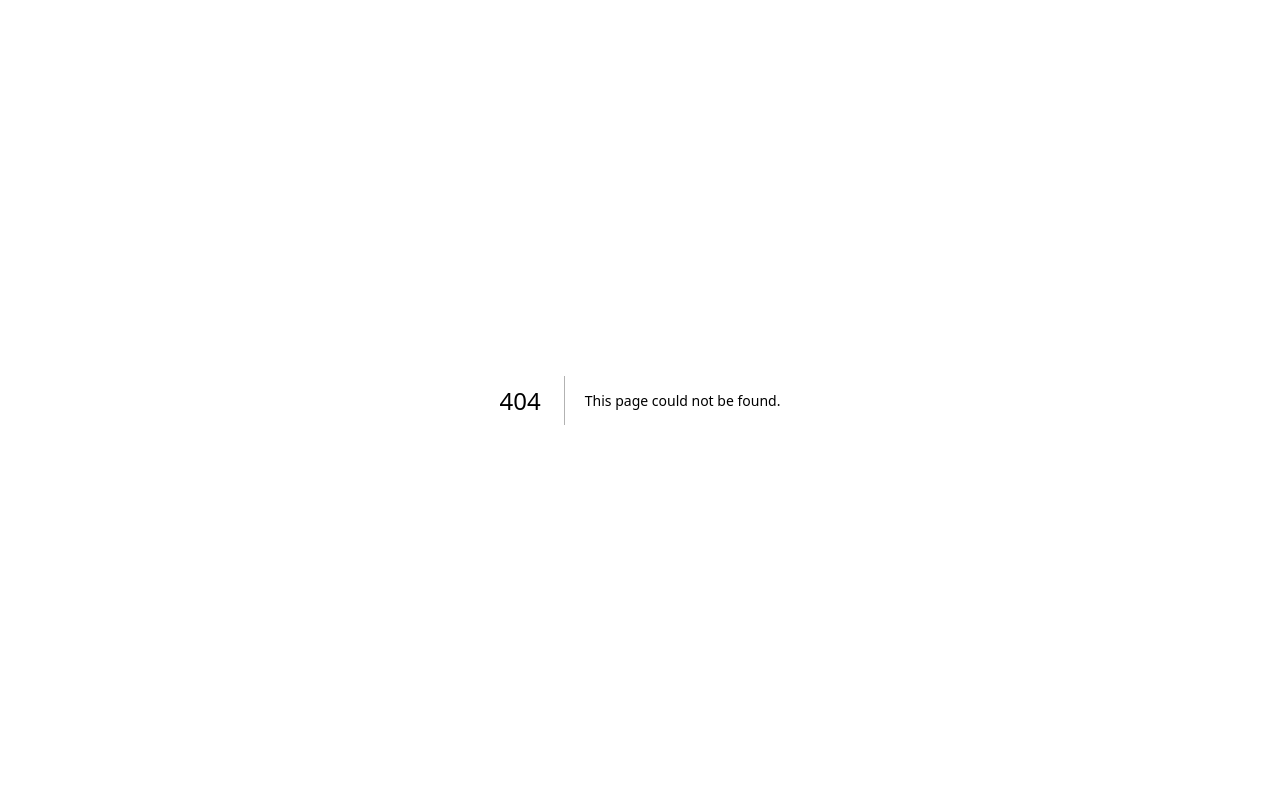
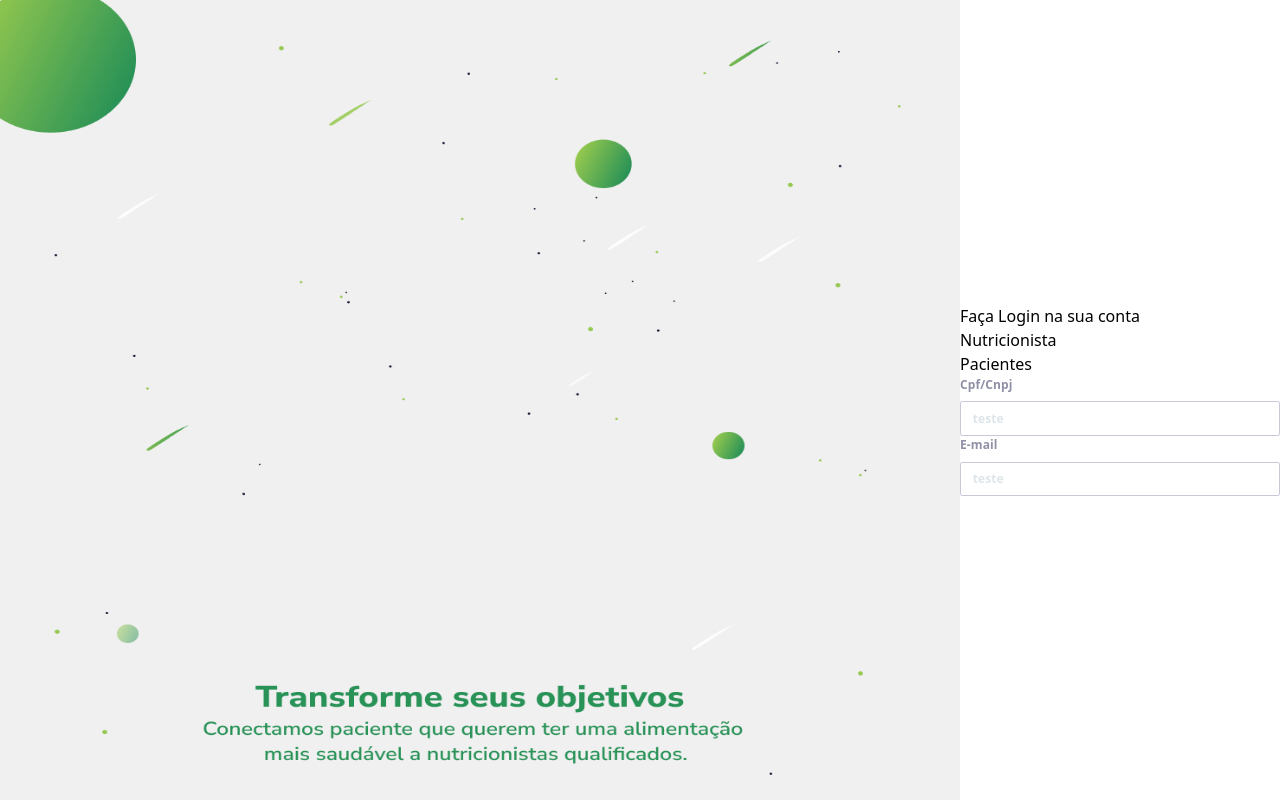
Before and after one commit to MarcaNutri/frontend, a Next.js app: page /login/login in a window 1280 px wide. Before the commit this address had no page. Built offline with nearby package versions, Linux system fonts and the light colour scheme.

Commit message:
create login base

```diff
--- a/src/Components/FormElements/main.module.scss
+++ b/src/Components/FormElements/main.module.scss
@@ -26,7 +26,7 @@
 .input_element {
   width: 100%;
   min-width:  200px;
-  max-width:  420px;
+  max-width:  100%;
   border-radius: 2.184px;
   border: 0.364px solid #C7C9D9;
   background: white;
--- /dev/null
+++ b/src/pages/login/login.tsx
@@ -0,0 +1,54 @@
+import Image from 'next/image'
+import react, {useState} from 'react'
+import NutriImg from "../../../public/assets/login-nutri.png"
+import InputElement from 'Components/FormElements/Input'
+import PasswordInput from '../../Components/FormElements/InputPassword/index'
+
+const Login = () => {
+
+  const [isNutri, setIsNutri] = useState<boolean>(false)
+  const [email, setEmail] = useState<string>("")
+  const [credential, setCredential] = useState<string>("")
+  const [Password, setPassword] = useState<string>("")
+
+  return (
+    <div className="h-screen md:flex lg:flex">
+      <Image src={NutriImg} width={"1110"} height={1080} alt="nutricionista"/>
+
+      <div className="flex items-center justify-center m-auto">
+        <div className="flex flex-col w-80">
+          <h1>Faça Login na sua conta</h1>
+
+          <div>
+            <div>
+              Nutricionista
+            </div>
+            <div>
+              Pacientes
+            </div>
+          </div>
+
+          <InputElement
+            id="Nutri"
+            type="text"
+            label="Cpf/Cnpj"
+            value={credential}
+            updateValue={setCredential}
+          />
+
+          <InputElement
+            id="client"
+            type="email"
+            label="E-mail"
+            value={email}
+            updateValue={setCredential}
+          />
+
+        </div>
+      </div>
+
+    </div>
+  )
+}
+
+export default Login
```
Also changed, not shown: public/assets/login-nutri.png (added), src/pages/login/style.module.scss (added).
